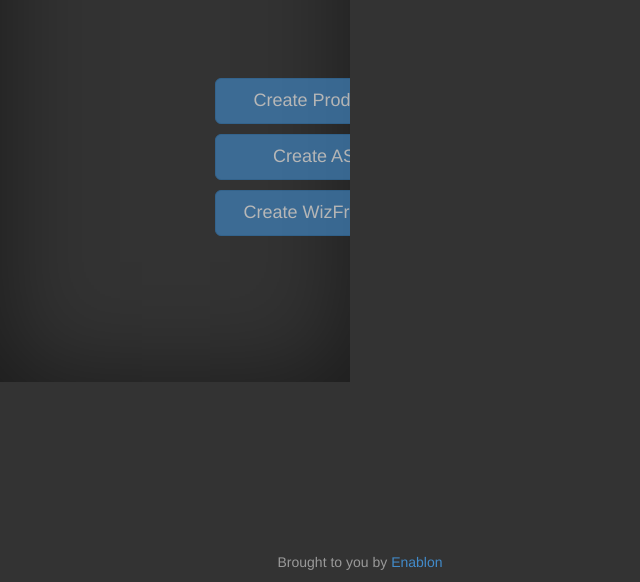
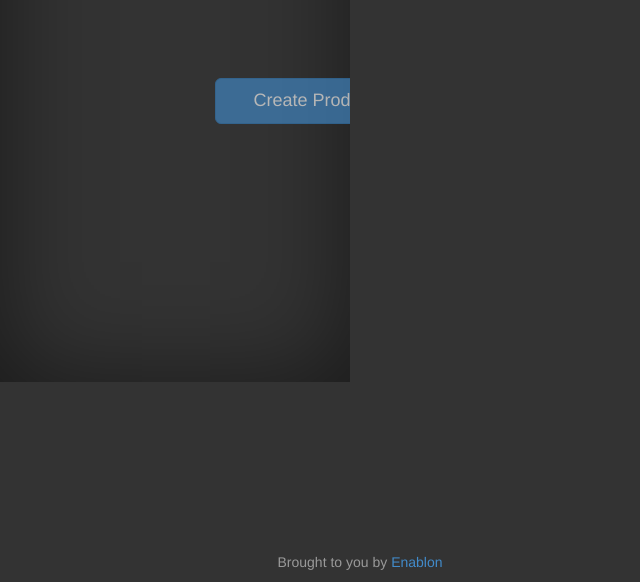
Before and after one commit to nsims/ChromeWare, a browser extension: page Chrome/index.html in a window 1280 px wide. Shown: the part 218-800 px from the top of the page, without its empty margins (0-640 px from the left). Drawn offline with Linux system fonts and the light colour scheme; no server answers.

Commit message:
Removed temp Wizframe request button

```diff
--- a/Chrome/index.html
+++ b/Chrome/index.html
@@ -245,17 +245,12 @@
 										Create Product Request
 									</button>
 								</div>
-								<div style="padding-top:10px">
-									<button id="btn-createASRequest" type="button" value="create-request" class="btn btn-primary btn-lg" style="width: 270px !important">
-										Create AS Request
-									</button>
-								</div>
+								<!--
 								<div style="padding-top:10px">
 									<button id="btn-createFWRequest" type="button" value="create-request" class="btn btn-primary btn-lg" style="width: 270px !important">
 										Create WizFrame Request
 									</button>
 								</div>
-								<!--
 								<div style="padding:5px">
 									<button id="btn-screenshot" type="button" class="btn btn-warning btn-lg">
 										<span class="glyphicon glyphicon-camera"></span>   Take Screenshot
```
